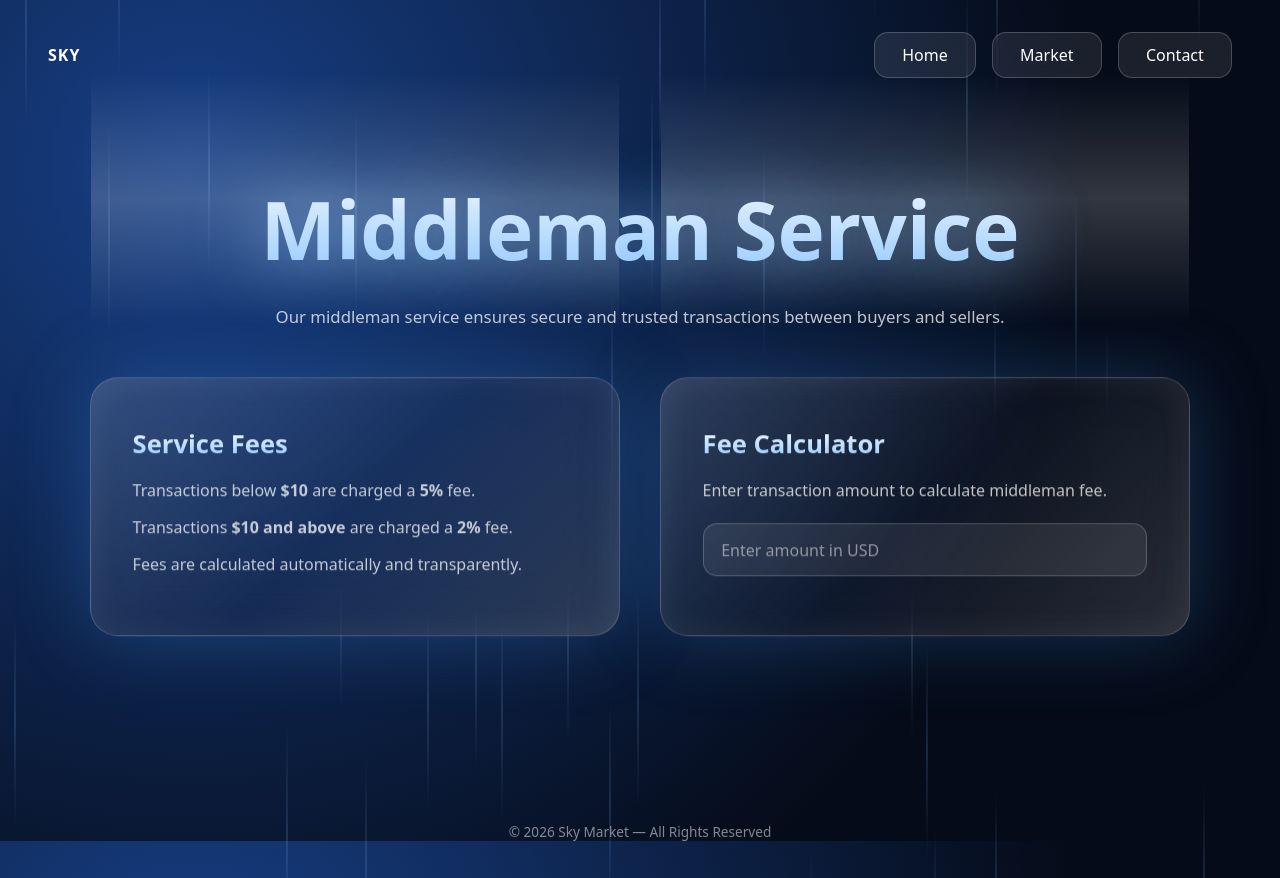
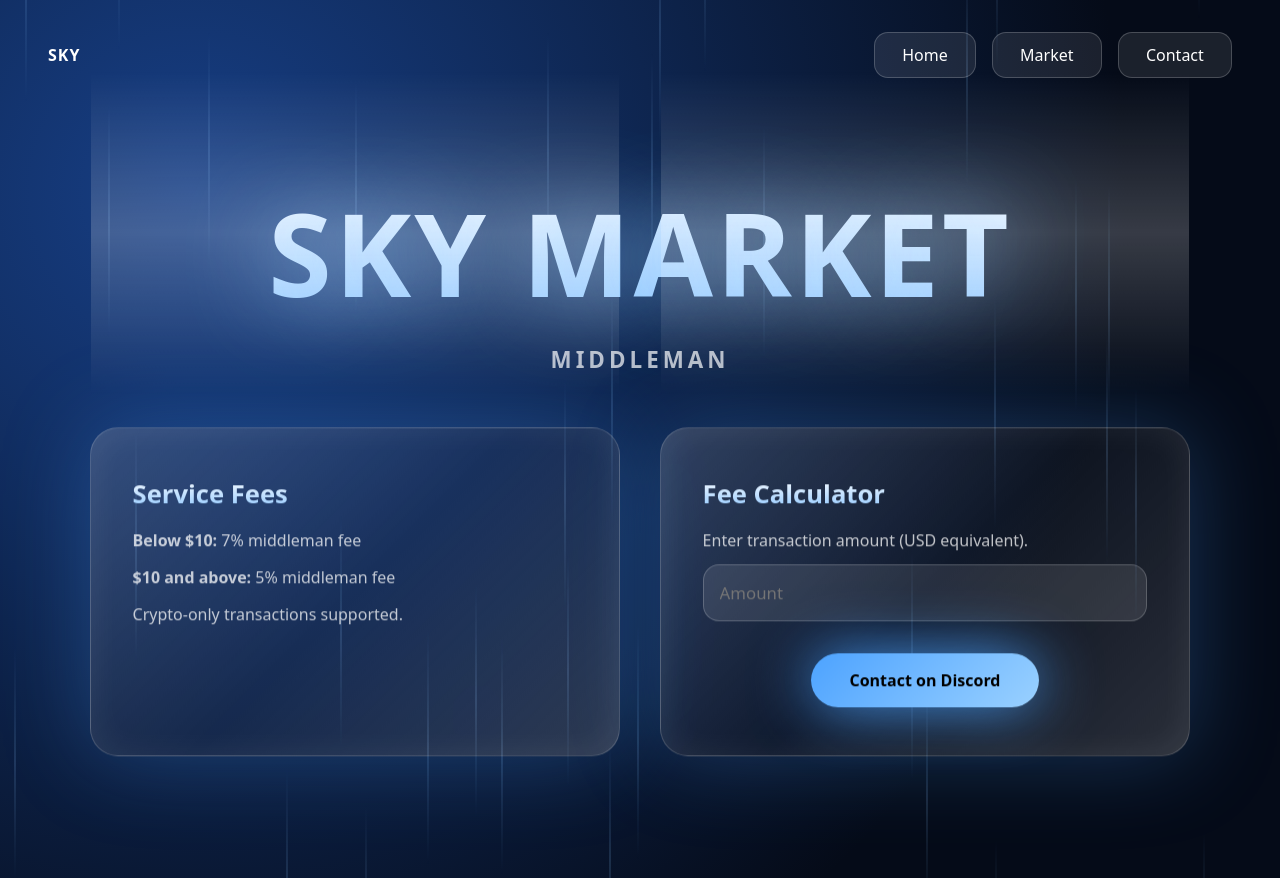
Before and after one commit to kaimoriskylist/skymarket, a plain HTML site: page middleman.html in a window 1280 px wide. Shown: the top 878 px of the page. Drawn offline with Linux system fonts and the light colour scheme.

Commit message:
Update middleman.html

```diff
--- a/middleman.html
+++ b/middleman.html
@@ -27,13 +27,19 @@
     radial-gradient(circle at 85% 80%, #0b2b63, transparent 60%);
   overflow-x: hidden;
   color: #fff;
+  animation: pageIn 0.9s ease forwards;
+}
+
+@keyframes pageIn {
+  from { opacity: 0; transform: translateY(20px); }
+  to { opacity: 1; transform: none; }
 }
 
 /* ======================
    BACKGROUND MOTION
 ====================== */
 .bg {
-  position: absolute;
+  position: fixed;
   inset: 0;
   z-index: 0;
 }
@@ -41,15 +47,15 @@
 .bg span {
   position: absolute;
   width: 2px;
-  height: 220px;
+  height: 240px;
   background: linear-gradient(to bottom, transparent, var(--blue), transparent);
   opacity: 0.16;
   animation: rise linear infinite;
 }
 
 @keyframes rise {
-  from { transform: translateY(130vh); }
-  to { transform: translateY(-230vh); }
+  from { transform: translateY(140vh); }
+  to { transform: translateY(-260vh); }
 }
 
 /* ======================
@@ -82,16 +88,17 @@
   border: 1px solid var(--border);
   color: #fff;
   text-decoration: none;
-  transition: 0.4s;
+  transition: 0.35s;
 }
 
+nav a:active,
 nav a:hover {
-  transform: translateY(-3px);
+  transform: translateY(-2px);
   box-shadow: 0 0 30px rgba(77,163,255,0.7);
 }
 
 /* ======================
-   MIDDLEMAN SECTION
+   MIDDLEMAN
 ====================== */
 .middleman {
   position: relative;
@@ -99,31 +106,31 @@
   padding: 4rem 3rem 6rem;
 }
 
+/* TITLES */
 .mm-header {
-  max-width: 900px;
-  margin: 0 auto 3.5rem;
   text-align: center;
+  margin-bottom: 4rem;
 }
 
-.mm-header h1 {
-  font-size: clamp(3rem, 7vw, 5rem);
+.mm-header .big {
+  font-size: clamp(4.5rem, 9vw, 8rem);
   font-weight: 900;
-  background: linear-gradient(180deg, #ffffff, var(--blue));
+  letter-spacing: 3px;
+  background: linear-gradient(180deg, #fff, var(--blue));
   -webkit-background-clip: text;
   -webkit-text-fill-color: transparent;
-  text-shadow: 0 0 70px rgba(140,198,255,0.9);
+  text-shadow: 0 0 90px rgba(140,198,255,1);
 }
 
-.mm-header p {
-  margin-top: 1.2rem;
-  font-size: 1.05rem;
-  color: rgba(255,255,255,0.75);
-  line-height: 1.7;
+.mm-header .sub {
+  margin-top: 0.8rem;
+  font-size: 1.4rem;
+  font-weight: 700;
+  letter-spacing: 4px;
+  color: rgba(255,255,255,0.7);
 }
 
-/* ======================
-   CONTENT GRID
-====================== */
+/* GRID */
 .mm-grid {
   max-width: 1100px;
   margin: 0 auto;
@@ -139,35 +146,29 @@
   border-radius: 28px;
   background: linear-gradient(
     135deg,
-    rgba(255,255,255,0.14),
-    rgba(255,255,255,0.03),
-    rgba(255,255,255,0.14)
+    rgba(255,255,255,0.15),
+    rgba(255,255,255,0.04),
+    rgba(255,255,255,0.15)
   );
   backdrop-filter: blur(26px);
   border: 1px solid var(--border);
   box-shadow:
-    0 0 80px rgba(77,163,255,0.25),
+    0 0 90px rgba(77,163,255,0.28),
     inset 0 0 35px rgba(255,255,255,0.07);
   animation: floatCard 9s ease-in-out infinite;
 }
 
 @keyframes floatCard {
   0%,100% { transform: translateY(0); }
-  50% { transform: translateY(-10px); }
+  50% { transform: translateY(-12px); }
 }
 
-/* Scanline */
 .card::before {
   content: "";
   position: absolute;
   inset: 0;
-  background: linear-gradient(
-    to bottom,
-    transparent,
-    rgba(255,255,255,0.18),
-    transparent
-  );
-  animation: scan 5s linear infinite;
+  background: linear-gradient(to bottom, transparent, rgba(255,255,255,0.2), transparent);
+  animation: scan 4.8s linear infinite;
   pointer-events: none;
 }
 
@@ -179,45 +180,35 @@
 .card h2 {
   font-size: 1.6rem;
   margin-bottom: 1rem;
-  background: linear-gradient(180deg, #ffffff, var(--blue));
+  background: linear-gradient(180deg, #fff, var(--blue));
   -webkit-background-clip: text;
   -webkit-text-fill-color: transparent;
 }
 
 .card p {
-  font-size: 1rem;
+  color: rgba(255,255,255,0.75);
   line-height: 1.7;
-  color: rgba(255,255,255,0.75);
   margin-bottom: 0.6rem;
 }
 
 /* ======================
    CALCULATOR
 ====================== */
-.calc {
-  margin-top: 1.2rem;
-}
-
 .calc input {
   width: 100%;
-  padding: 0.9rem 1.1rem;
-  border-radius: 14px;
+  padding: 1rem;
+  border-radius: 16px;
   border: 1px solid var(--border);
-  background: rgba(255,255,255,0.08);
+  background: rgba(255,255,255,0.1);
   color: #fff;
-  font-size: 1rem;
-  outline: none;
-}
-
-.calc input::placeholder {
-  color: rgba(255,255,255,0.5);
+  font-size: 1.05rem;
 }
 
 .result {
-  margin-top: 1.2rem;
-  padding: 1.4rem;
-  border-radius: 18px;
-  background: rgba(255,255,255,0.08);
+  margin-top: 1.3rem;
+  padding: 1.6rem;
+  border-radius: 20px;
+  background: rgba(255,255,255,0.1);
   border: 1px solid var(--border);
   text-align: center;
   animation: fadeUp 0.6s ease;
@@ -225,42 +216,64 @@
 
 .result span {
   display: block;
-  font-size: 1.1rem;
   margin-top: 0.4rem;
+  font-size: 1.2rem;
   color: var(--blue);
-  font-weight: 700;
+  font-weight: 800;
 }
 
 @keyframes fadeUp {
-  from { opacity: 0; transform: translateY(10px); }
+  from { opacity: 0; transform: translateY(12px); }
   to { opacity: 1; transform: none; }
+}
+
+/* ======================
+   DISCORD CTA
+====================== */
+.cta {
+  margin-top: 2rem;
+  text-align: center;
+}
+
+.cta a {
+  display: inline-block;
+  padding: 1rem 2.4rem;
+  border-radius: 999px;
+  background: linear-gradient(135deg, var(--blue-strong), #9ad1ff);
+  color: #000;
+  font-weight: 900;
+  text-decoration: none;
+  box-shadow: 0 0 40px rgba(77,163,255,0.9);
+  animation: pulse 3s ease-in-out infinite;
+}
+
+@keyframes pulse {
+  0%,100% { box-shadow: 0 0 30px rgba(77,163,255,0.6); }
+  50% { box-shadow: 0 0 70px rgba(77,163,255,1); }
 }
 
 /* ======================
    FOOTER
 ====================== */
 footer {
-  position: relative;
   margin-top: 5rem;
   text-align: center;
   font-size: 0.85rem;
   color: rgba(255,255,255,0.5);
-  z-index: 2;
 }
 </style>
 </head>
 
 <body>
 
-<!-- BACKGROUND -->
 <div class="bg">
   <script>
-    for (let i = 0; i < 90; i++) {
+    for (let i = 0; i < 100; i++) {
       document.write(`
         <span style="
-          left:${Math.random() * 100}%;
-          animation-duration:${6 + Math.random() * 12}s;
-          animation-delay:${-Math.random() * 20}s;
+          left:${Math.random()*100}%;
+          animation-duration:${6+Math.random()*12}s;
+          animation-delay:${-Math.random()*20}s;
         "></span>
       `);
     }
@@ -278,41 +291,35 @@
 
 <main class="middleman">
   <div class="mm-header">
-    <h1>Middleman Service</h1>
-    <p>
-      Our middleman service ensures secure and trusted transactions
-      between buyers and sellers.
-    </p>
+    <div class="big">SKY MARKET</div>
+    <div class="sub">MIDDLEMAN</div>
   </div>
 
   <div class="mm-grid">
 
     <div class="card">
       <h2>Service Fees</h2>
-      <p>Transactions below <strong>$10</strong> are charged a <strong>5%</strong> fee.</p>
-      <p>Transactions <strong>$10 and above</strong> are charged a <strong>2%</strong> fee.</p>
-      <p>Fees are calculated automatically and transparently.</p>
+      <p><strong>Below $10:</strong> 7% middleman fee</p>
+      <p><strong>$10 and above:</strong> 5% middleman fee</p>
+      <p>Crypto-only transactions supported.</p>
     </div>
 
     <div class="card">
       <h2>Fee Calculator</h2>
-      <p>Enter transaction amount to calculate middleman fee.</p>
+      <p>Enter transaction amount (USD equivalent).</p>
 
       <div class="calc">
-        <input
-          type="number"
-          id="amount"
-          placeholder="Enter amount in USD"
-          min="0"
-          oninput="calculateFee()"
-        />
-
-        <div class="result" id="result" style="display:none;">
-          <div>Middleman Fee</div>
+        <input type="number" id="amount" placeholder="Amount" oninput="calc()" />
+        <div class="result" id="res" style="display:none;">
+          <div>Fee</div>
           <span id="fee">$0.00</span>
-          <div>Total With Fee</div>
+          <div>Total</div>
           <span id="total">$0.00</span>
         </div>
+      </div>
+
+      <div class="cta">
+        <a href="https://discord.gg/skymart" target="_blank">Contact on Discord</a>
       </div>
     </div>
 
@@ -324,24 +331,14 @@
 </footer>
 
 <script>
-function calculateFee() {
-  const amount = parseFloat(document.getElementById("amount").value);
-  const result = document.getElementById("result");
-  const feeEl = document.getElementById("fee");
-  const totalEl = document.getElementById("total");
-
-  if (!amount || amount <= 0) {
-    result.style.display = "none";
-    return;
-  }
-
-  const rate = amount < 10 ? 0.05 : 0.02;
-  const fee = amount * rate;
-  const total = amount + fee;
-
-  feeEl.textContent = "$" + fee.toFixed(2);
-  totalEl.textContent = "$" + total.toFixed(2);
-  result.style.display = "block";
+function calc(){
+  const a = parseFloat(amount.value);
+  if(!a || a<=0){ res.style.display="none"; return; }
+  const rate = a < 10 ? 0.07 : 0.05;
+  const f = a * rate;
+  res.style.display="block";
+  fee.textContent = "$" + f.toFixed(2);
+  total.textContent = "$" + (a + f).toFixed(2);
 }
 </script>
 
```
